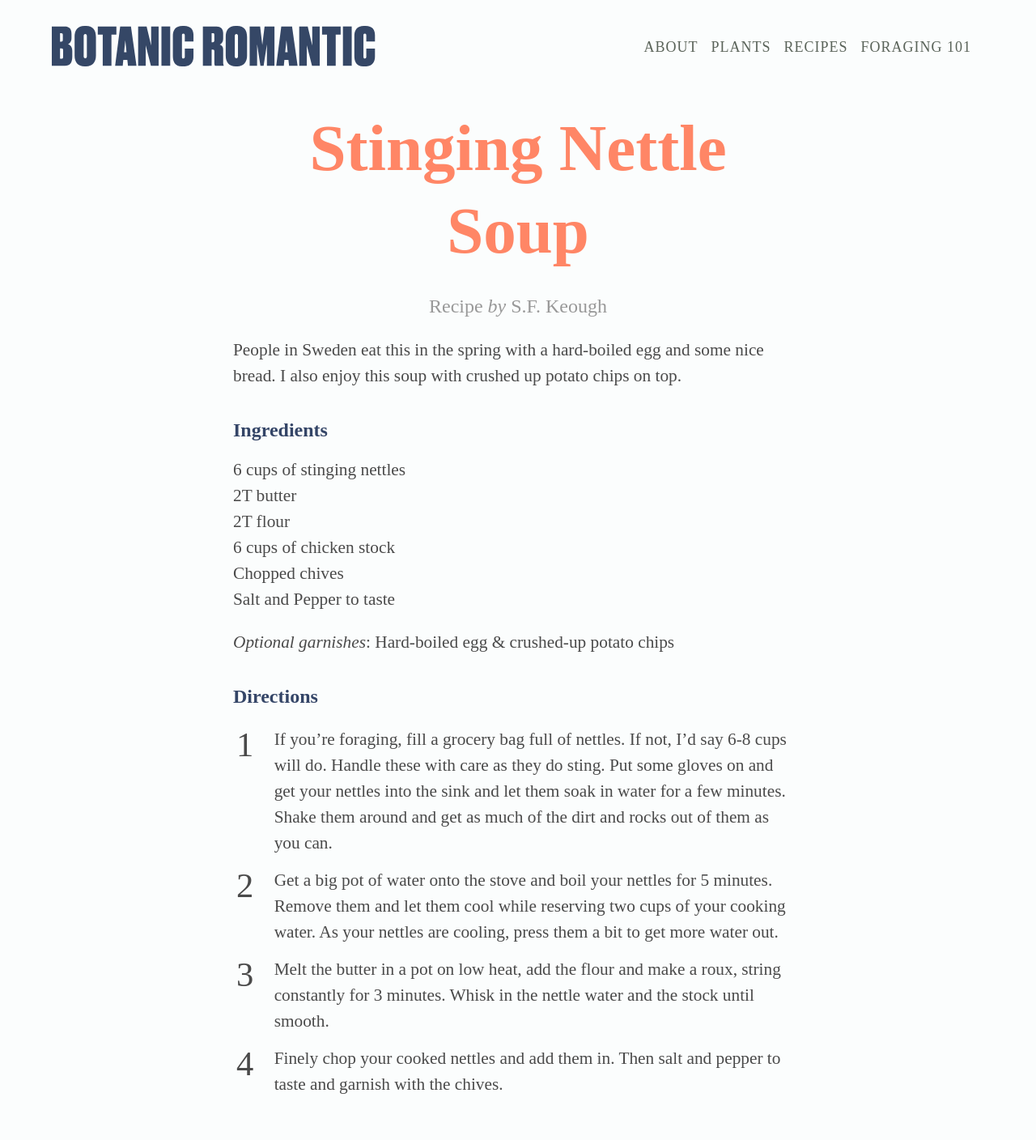
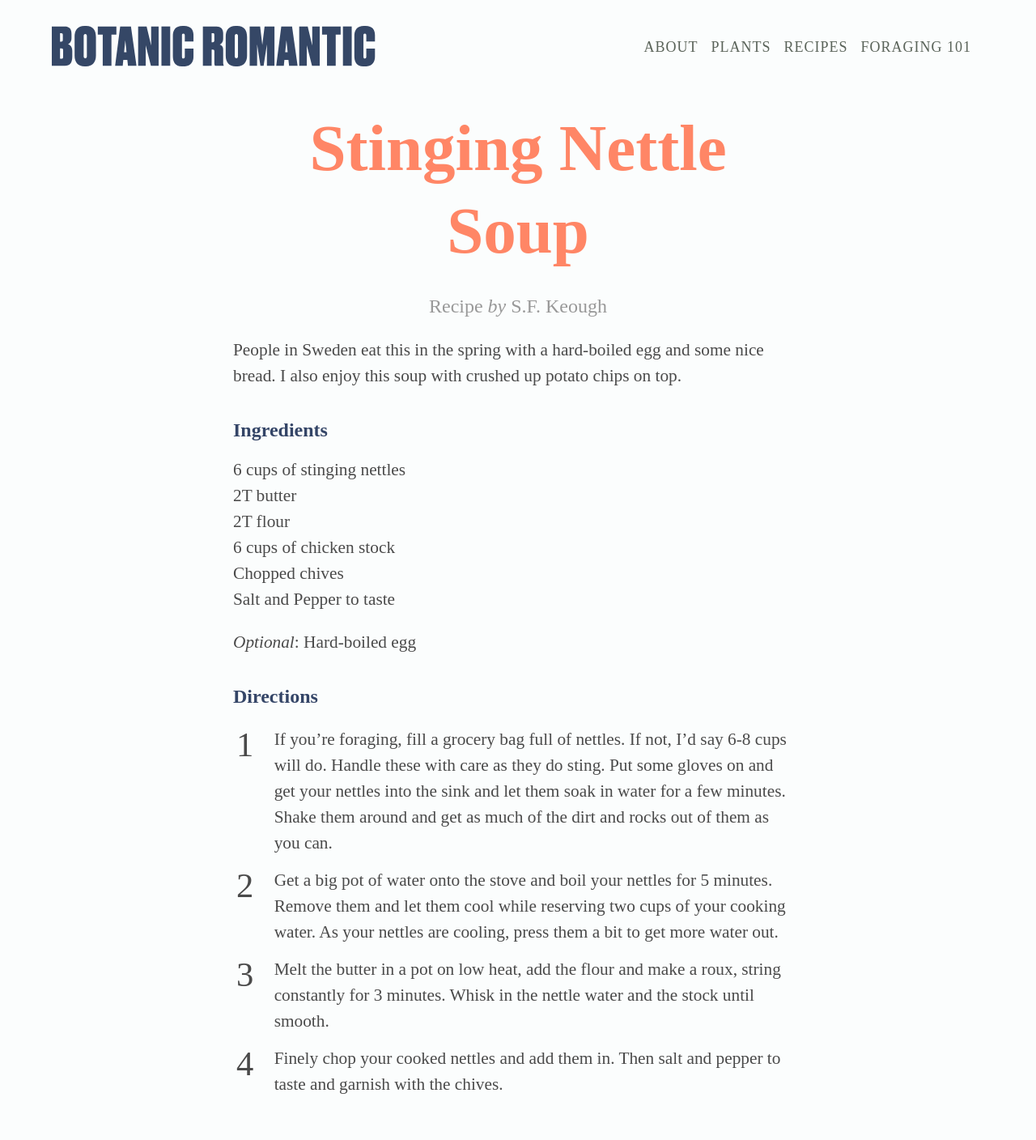
Before and after one commit to tinykite/botanic-romantic, a Jekyll site: the page built from _recipes/stinging-nettle-soup.md, in a window 1280 px wide. Shown: the whole page at 81% size. Built offline with Jekyll 4.4.1, drawn with Linux system fonts in a browser that asks for light colours; nearby versions of some CDN libraries.

Commit message:
Removed second mention of crushed-up potato chips

```diff
--- a/_recipes/stinging-nettle-soup.md
+++ b/_recipes/stinging-nettle-soup.md
@@ -15,7 +15,7 @@ People in Sweden eat this in the spring with a hard-boiled egg and some nice bre
 - Chopped chives
 - Salt and Pepper to taste
 
-_Optional garnishes_: Hard-boiled egg & crushed-up potato chips
+_Optional_: Hard-boiled egg
 
 ### Directions
 1. If you’re foraging, fill a grocery bag full of nettles. If not, I’d say 6-8 cups will do. Handle these with care as they do sting. Put some gloves on and get your nettles into the sink and let them soak in water for a few minutes. Shake them around and get as much of the dirt and rocks out of them as you can.
```
